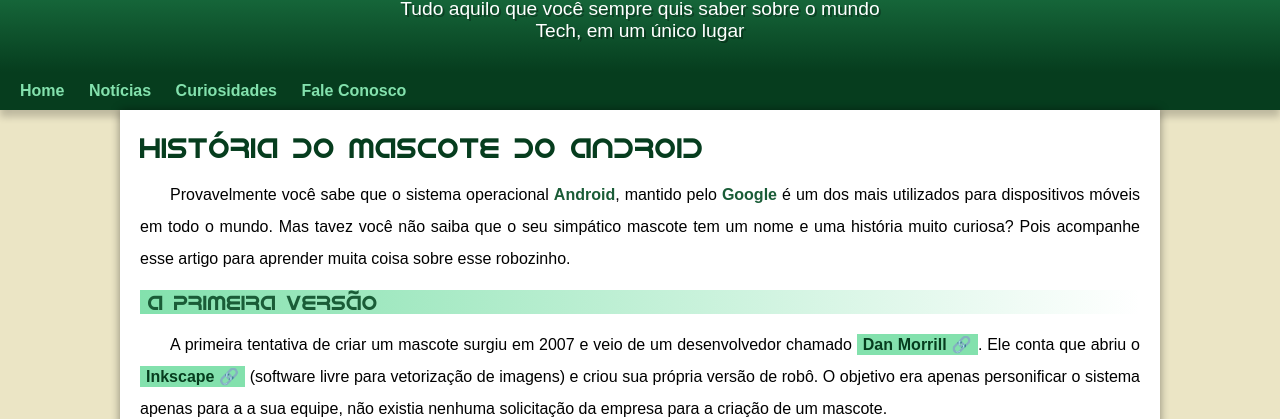
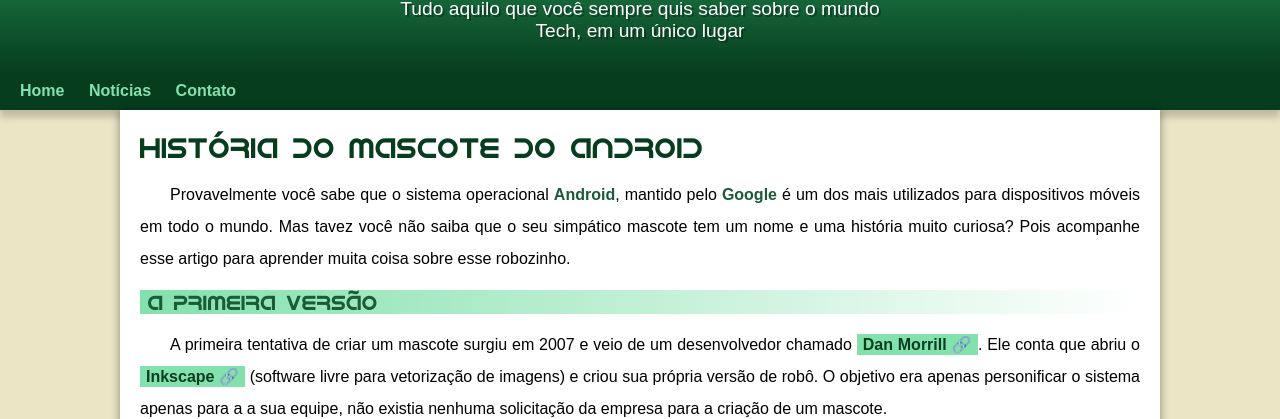
Before and after one commit to GabrielVeroneze/projeto-android, a plain HTML site: page index.html in a window 1280 px wide. Shown: the part 119-538 px from the top of the page. Drawn offline with Linux system fonts and the light colour scheme.

Commit message:
Update index.html

```diff
--- a/index.html
+++ b/index.html
@@ -17,8 +17,7 @@
     <nav>
         <a href="#" target="_self" rel="next">Home</a>
         <a href="#" target="_self" rel="next">Notícias</a>
-        <a href="#" target="_self" rel="next">Curiosidades</a>
-        <a href="#" target="_self" rel="next">Fale Conosco
+        <a href="#" target="_self" rel="next">Contato
         </a>
     </nav>
     <main>
```
